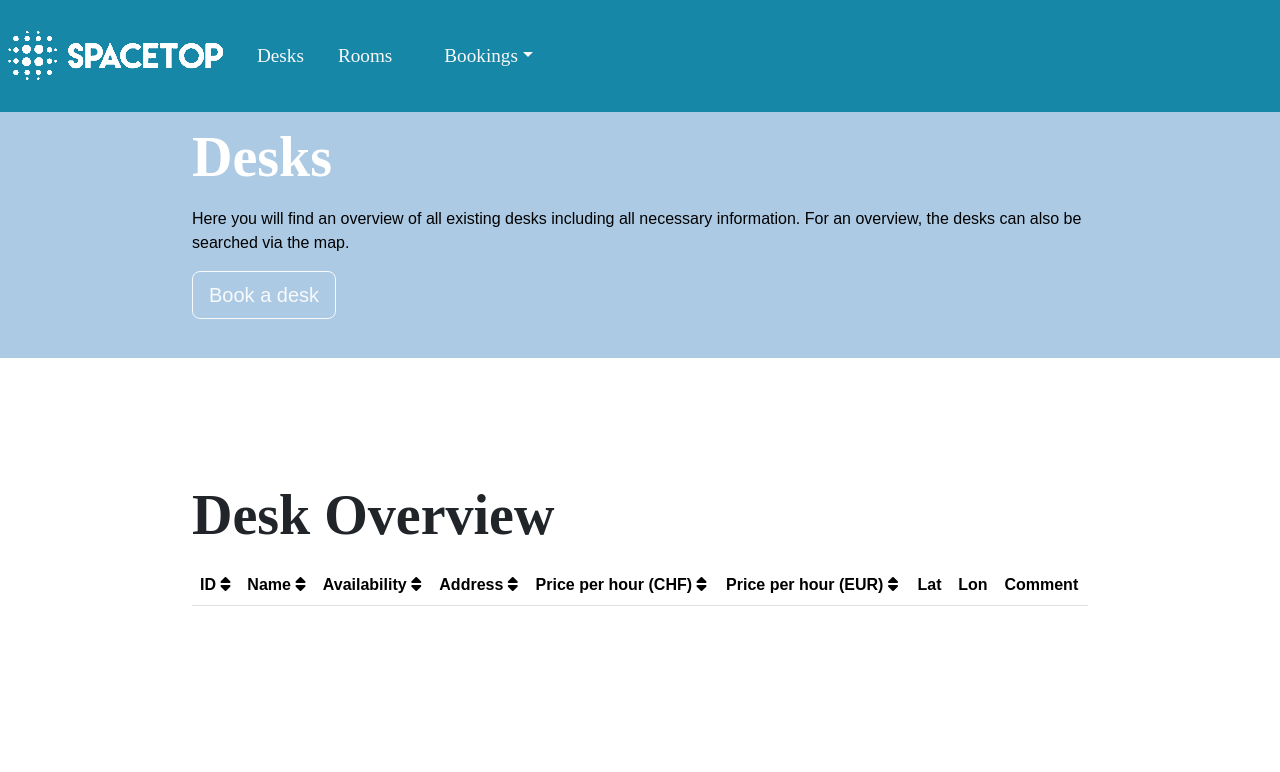
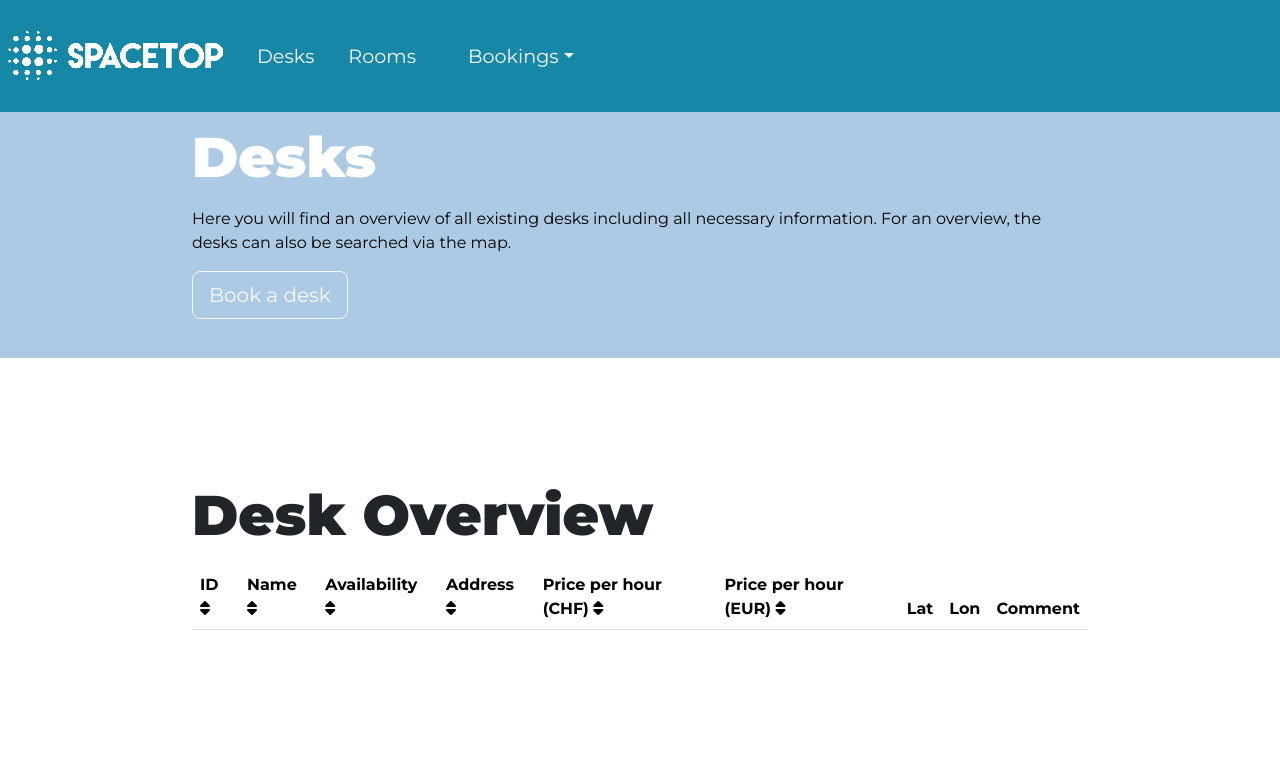
Before and after one commit to Hanoorii/web-development, a plain HTML site: page desks.html in a window 1280 px wide. Shown: the top 772 px of the page. Drawn offline with nearby package versions, Linux system fonts and the light colour scheme; no server answers.

Commit message:
Add files via upload

```diff
--- a/desks.html
+++ b/desks.html
@@ -14,7 +14,9 @@
     <script src="https://code.jquery.com/jquery-3.5.1.slim.min.js"></script>
 
     <!-- Fonts -->
-
+    <link rel="preconnect" href="https://fonts.googleapis.com" />
+    <link rel="preconnect" href="https://fonts.gstatic.com" crossorigin />
+    <link href="https://fonts.googleapis.com/css2?family=Montserrat:wght@100;400;700;900&family=Ubuntu&display=swap" rel="stylesheet" />
     <!-- FavIcon -->
     <link rel="icon" type="image/png" sizes="32x32" href="icons/favicon-32x32.png" />
 
```
Also changed, not shown: index.html (+1 -1 lines), rooms.html (+3 -0 lines).
